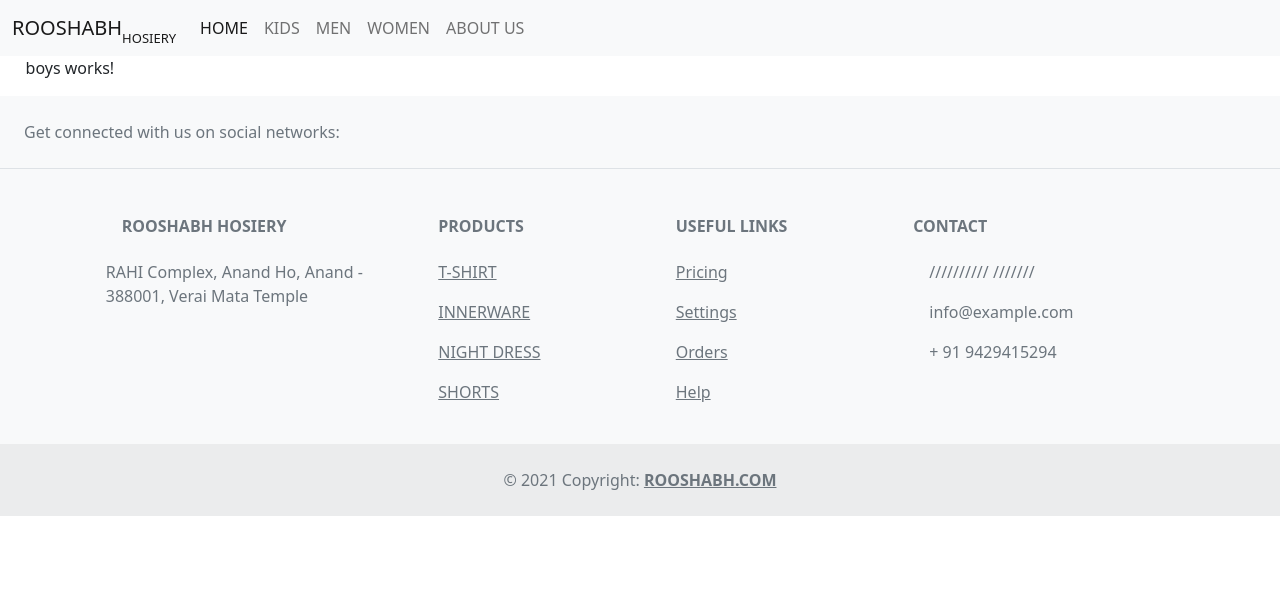
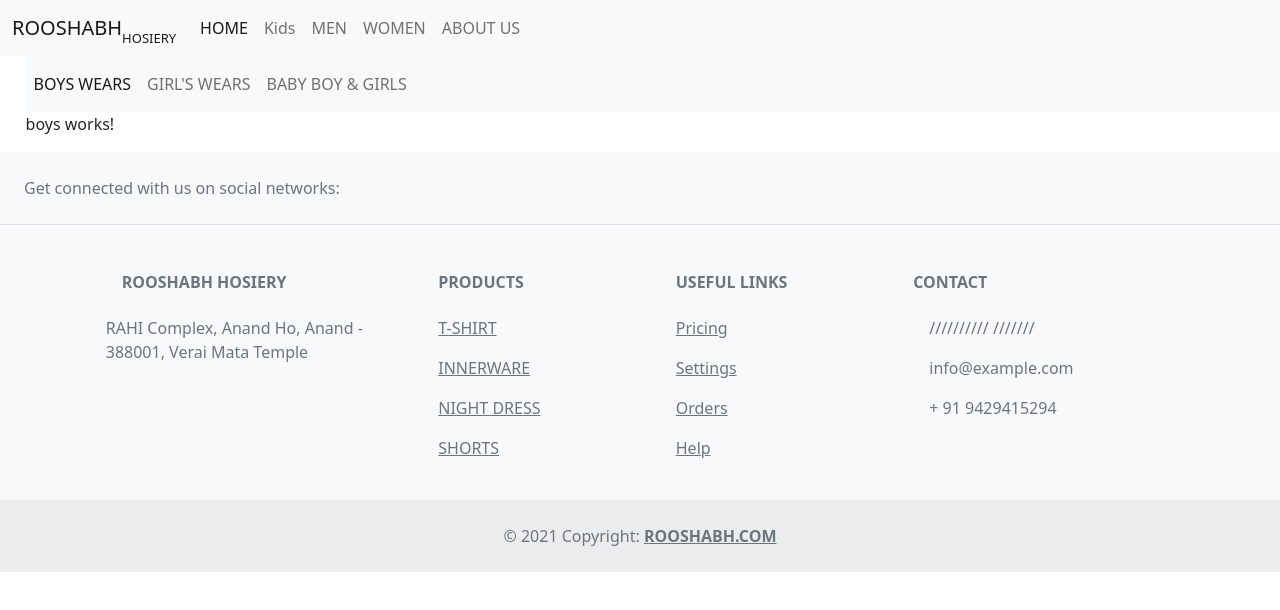
Before and after one commit to jainam01/rooshabh, an Angular app: page /boy in a window 1280 px wide. Shown: the top 610 px of the page. Built offline with nearby package versions, Linux system fonts and the light colour scheme.

Commit message:
problem solved avigation

```diff
--- a/src/app/header/header.component.html
+++ b/src/app/header/header.component.html
@@ -10,7 +10,7 @@
             <a class="nav-link active" aria-current="page" routerLink="/">HOME</a>
           </li>
           <li class="nav-item">
-            <a class="nav-link" routerLink="/kids">KIDS</a>
+            <a class="nav-link" routerLink="/kids">Kids</a>
           </li>
           <li class="nav-item">
             <a class="nav-link" routerLink="/men">MEN</a>
--- a/src/app/header/kids/baby/baby.component.html
+++ b/src/app/header/kids/baby/baby.component.html
@@ -1 +1,2 @@
+<app-kids></app-kids>
 <p>baby works!</p>
--- a/src/app/header/kids/boys/boys.component.html
+++ b/src/app/header/kids/boys/boys.component.html
@@ -1 +1,2 @@
+<app-kids></app-kids>
 <p>boys works!</p>
--- a/src/app/header/kids/girls/girls.component.html
+++ b/src/app/header/kids/girls/girls.component.html
@@ -1 +1,2 @@
+<app-kids></app-kids>
 <p>girls works!</p>
--- a/src/app/header/kids/kids.component.html
+++ b/src/app/header/kids/kids.component.html
@@ -1,28 +1,9 @@
 <nav class="navbar navbar-expand-lg navbar-light bg-light">
-    <!-- Container wrapper -->
-    <div class="container-fluid">
-      <!-- Toggle button -->
-      <button
-        class="navbar-toggler"
-        type="button"
-        data-mdb-toggle="collapse"
-        data-mdb-target="#navbarCenteredExample"
-        aria-controls="navbarCenteredExample"
-        aria-expanded="false"
-        aria-label="Toggle navigation"
-      >
-        <i class="fas fa-bars"></i>
-      </button>
 
-      <!-- Collapsible wrapper -->
-      <div
-        class="collapse navbar-collapse justify-content-center"
-        id="navbarCenteredExample"
-      >
-        <!-- Left links -->
-        <ul class="navbar-nav mb-2 mb-lg-0">
+
+  <!-- <ul class="navbar-nav mb-2 mb-lg-0">
           <li class="nav-item">
-            <a class="nav-link active" aria-current="page" routerLink="/boy">BOYS WEARS</a>
+            <a class="nav-link active" routerLink="/boy">BOYS WEARS</a>
           </li>
           <li class="nav-item">
             <a class="nav-link" routerLink="/girl">GIRL'S WEARS</a>
@@ -30,15 +11,25 @@
           <li class="nav-item">
             <a class="nav-link" routerLink="/baby">BABY BOY & GIRLS</a>
           </li>
+        </ul> -->
 
 
+  <div class="collapse navbar-collapse" id="navbarNav">
+    <ul class="navbar-nav">
+      <li class="nav-item">
+        <a class="nav-link active" routerLink="/boy">BOYS WEARS</a>
+      </li>
+      <li class="nav-item">
+        <a class="nav-link" routerLink="/girl">GIRL'S WEARS</a>
+      </li>
+      <li class="nav-item">
+        <a class="nav-link" routerLink="/baby">BABY BOY & GIRLS</a>
+      </li>
 
-        </ul>
-        <!-- Left links -->
-      </div>
-      <!-- Collapsible wrapper -->
-    </div>
-    <!-- Container wrapper -->
-  </nav>
+    </ul>
+  </div>
 
-  <router-outlet></router-outlet>
+
+</nav>
+
+<router-outlet></router-outlet>
```
Also changed, not shown: 1 other file (tests, documents, lock files or other folders).
